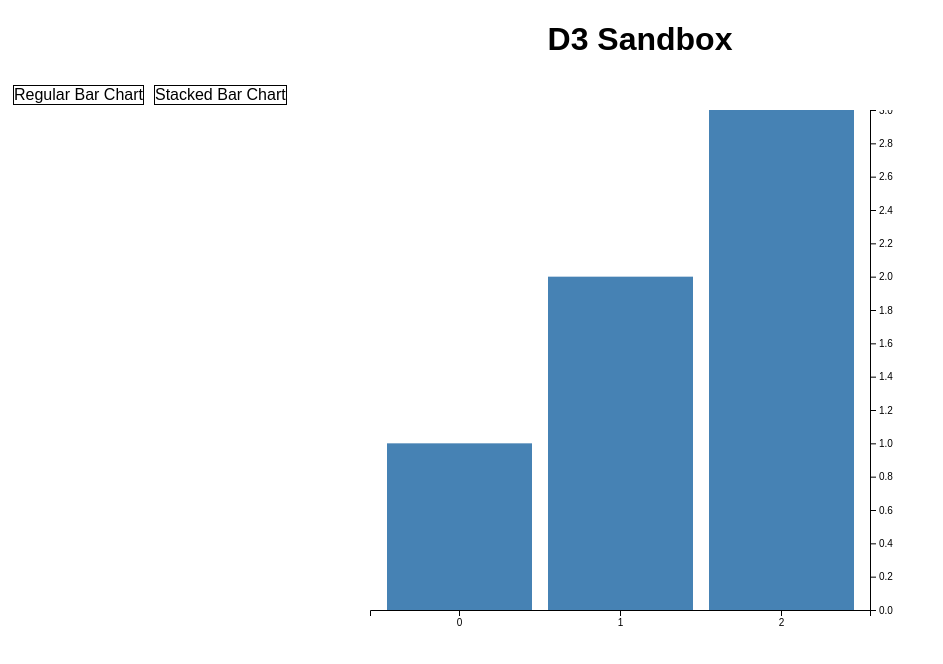
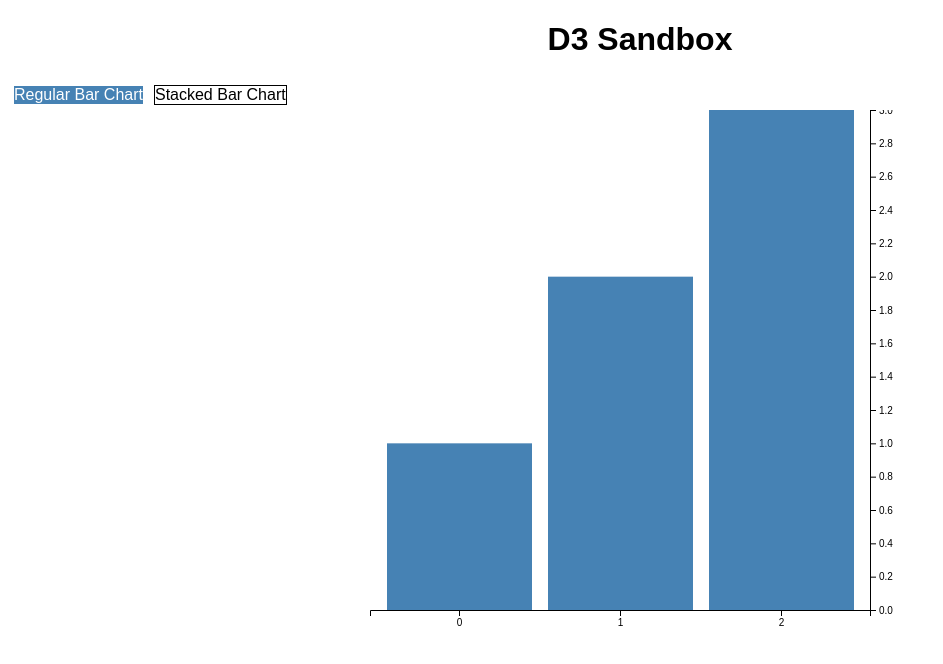
Before and after one commit to JarvisJ/d3sandbox, an Angular app: page / in a window 1280 px wide. Shown: the top 664 px of the page, without its empty margins (0-943 px from the left). Built offline with nearby package versions, Linux system fonts and the light colour scheme.

Commit message:
added a bit of formatting

```diff
--- a/src/app/app.component.html
+++ b/src/app/app.component.html
@@ -8,12 +8,16 @@
     <div
       style="margin: 5px; border:1px solid; cursor: pointer;"
       (click)="showChart(true)"
+      [style.background-color]="tabIndex == 1? 'steelblue':undefined"
+      [style.color]="tabIndex == 1? 'white':undefined"
     >
       Regular Bar Chart
     </div>
     <div
       style="margin: 5px; border:1px solid; cursor: pointer;"
       (click)="showChart(false)"
+      [style.background-color]="tabIndex == 2? 'steelblue':undefined"
+      [style.color]="tabIndex == 2? 'white':undefined"
     >
       Stacked Bar Chart
     </div>
--- a/src/app/app.component.ts
+++ b/src/app/app.component.ts
@@ -10,6 +10,7 @@ import * as _ from "lodash";
 })
 export class AppComponent {
   title = "D3 Sandbox";
+  tabIndex = 1;
 
   @ViewChild("g") g;
   ngAfterViewInit() {
@@ -106,8 +107,10 @@ export class AppComponent {
 
   showChart(showRegular) {
     if (showRegular) {
+      this.tabIndex = 1;
       this.drawRegularChart();
     } else {
+      this.tabIndex = 2;
       this.drawStackedChart();
     }
   }
```
